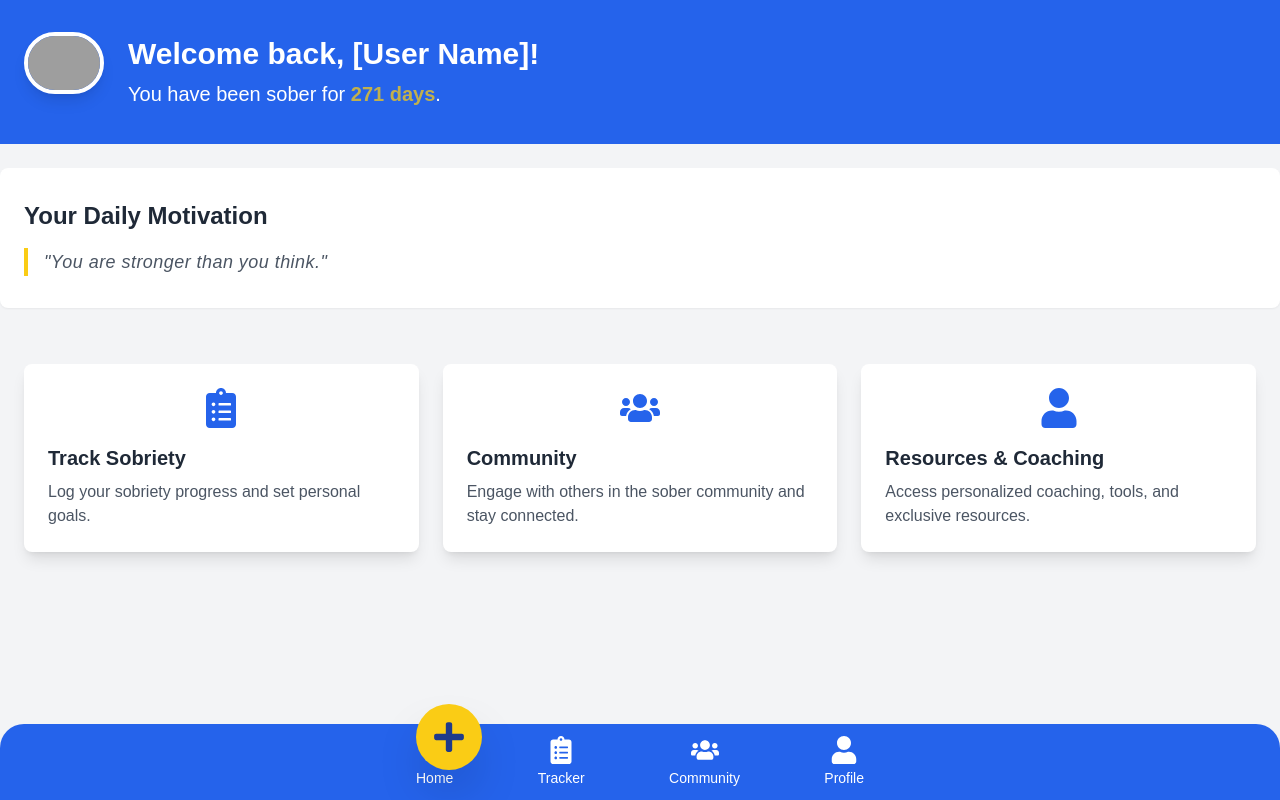
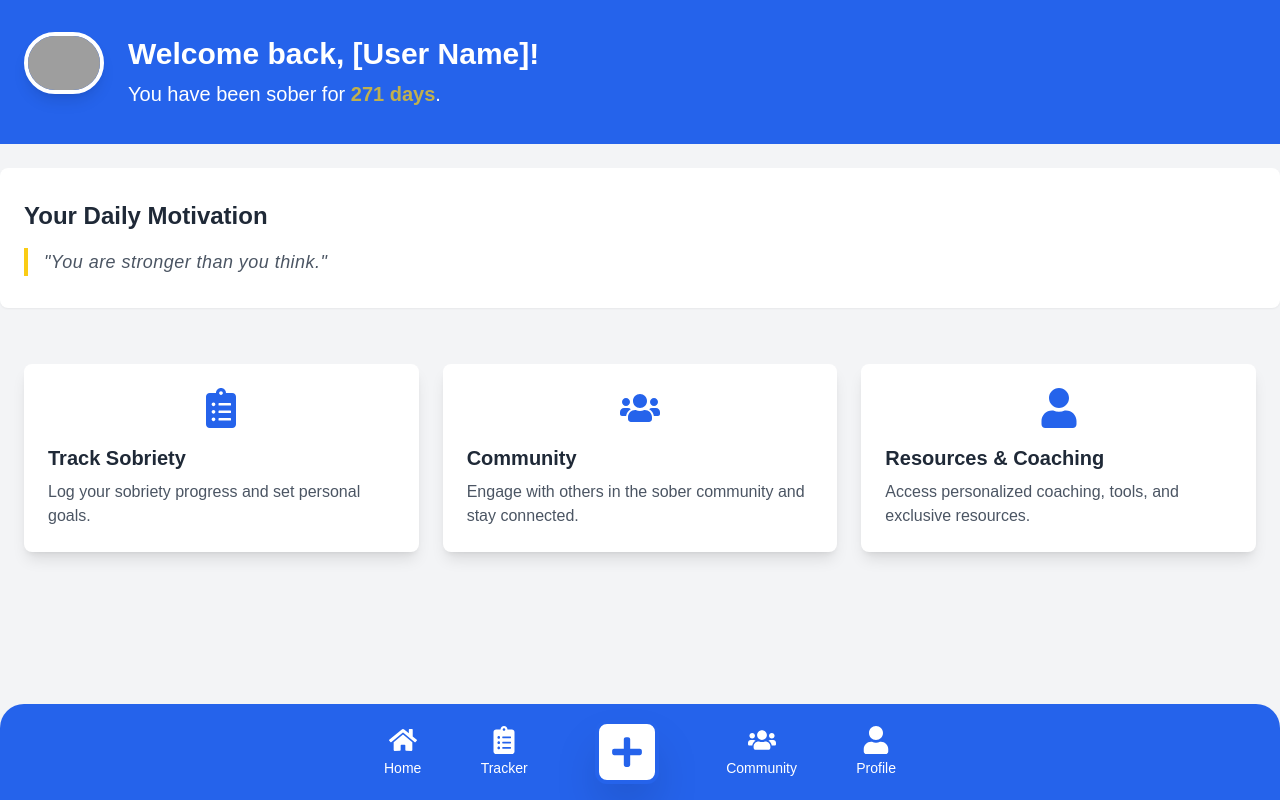
Before and after one commit to evanwilliamson94/sober-social, a Next.js app: page /dashboard in a window 1280 px wide. Built offline with nearby package versions, Linux system fonts and the light colour scheme; grey boxes are pictures that could not be loaded.

Commit message:
dashboard navbar

```diff
--- a/src/pages/dashboard.tsx
+++ b/src/pages/dashboard.tsx
@@ -91,9 +91,9 @@ export default function Dashboard() {
 </section>
 
 
-    {/* Sticky Bottom Navigation */}
-<nav className="fixed bottom-0 left-0 right-0 bg-blue-600 text-white shadow-lg rounded-t-3xl px-4 py-3 z-50">
-  <div className="flex justify-between items-center max-w-md mx-auto relative">
+{/* Sticky Bottom Navigation */}
+<nav className="fixed bottom-0 left-0 right-0 bg-blue-600 text-white shadow-lg rounded-t-3xl px-4 py-4 z-50">
+  <div className="flex justify-between items-center max-w-lg mx-auto relative">
 
     {/* Home Icon */}
     <a href="/dashboard" className="text-center flex flex-col items-center group transition-all duration-300 ease-in-out">
@@ -107,11 +107,13 @@ export default function Dashboard() {
       <span className="text-sm mt-1 group-hover:text-yellow-400 transition duration-300">Tracker</span>
     </a>
 
-    {/* Central Action Button */}
-    <div className="absolute -top-8 mx-auto bg-yellow-400 rounded-full p-4 shadow-2xl hover:bg-yellow-300 transition-all duration-300 ease-in-out transform hover:scale-110">
-      <a href="/create" className="text-blue-900">
-        <FaPlus size={34} />
-      </a>
+    {/* Central Action Button - Square-like and Integrated */}
+    <div className="relative flex items-center justify-center mx-2">
+      <div className="w-16 h-16 bg-white border-4 border-blue-600 rounded-xl p-3 shadow-2xl flex items-center justify-center transform hover:scale-105 transition-all duration-300 ease-in-out">
+        <a href="/create" className="text-blue-600">
+          <FaPlus size={34} />
+        </a>
+      </div>
     </div>
 
     {/* Community Icon */}
@@ -129,6 +131,7 @@ export default function Dashboard() {
 </nav>
 
 
+
     </div>
   );
 }
```
